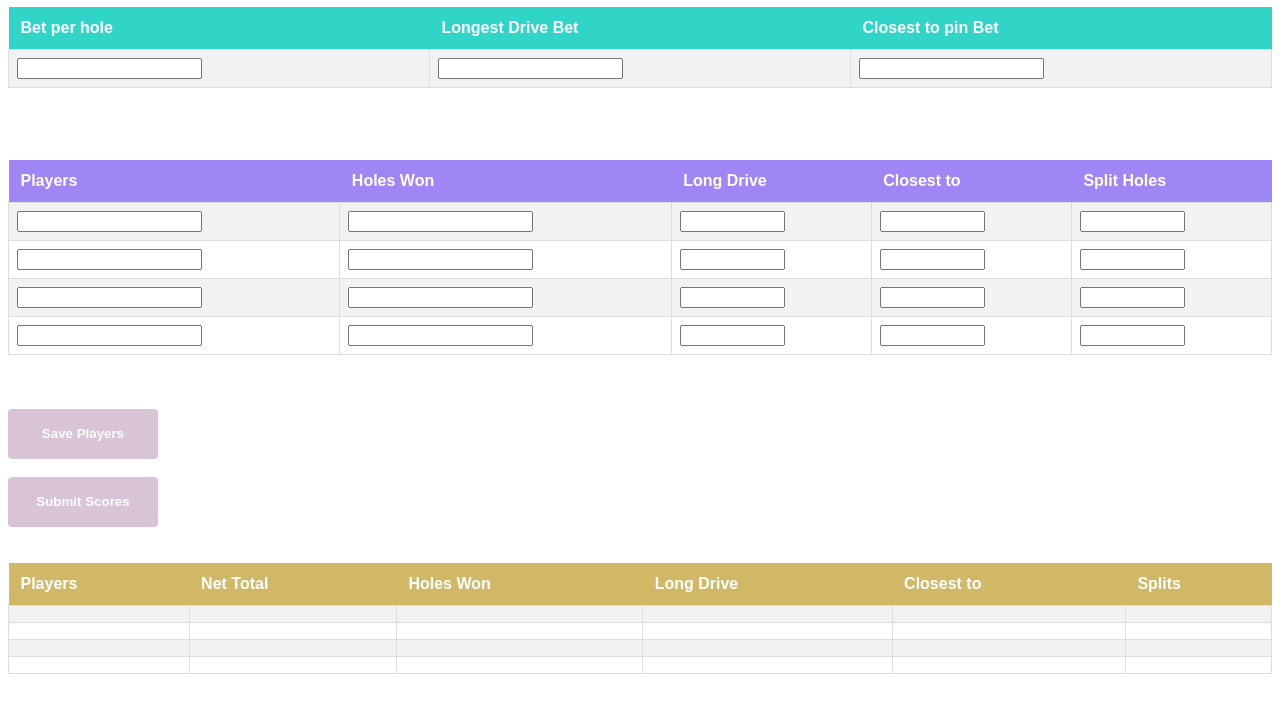
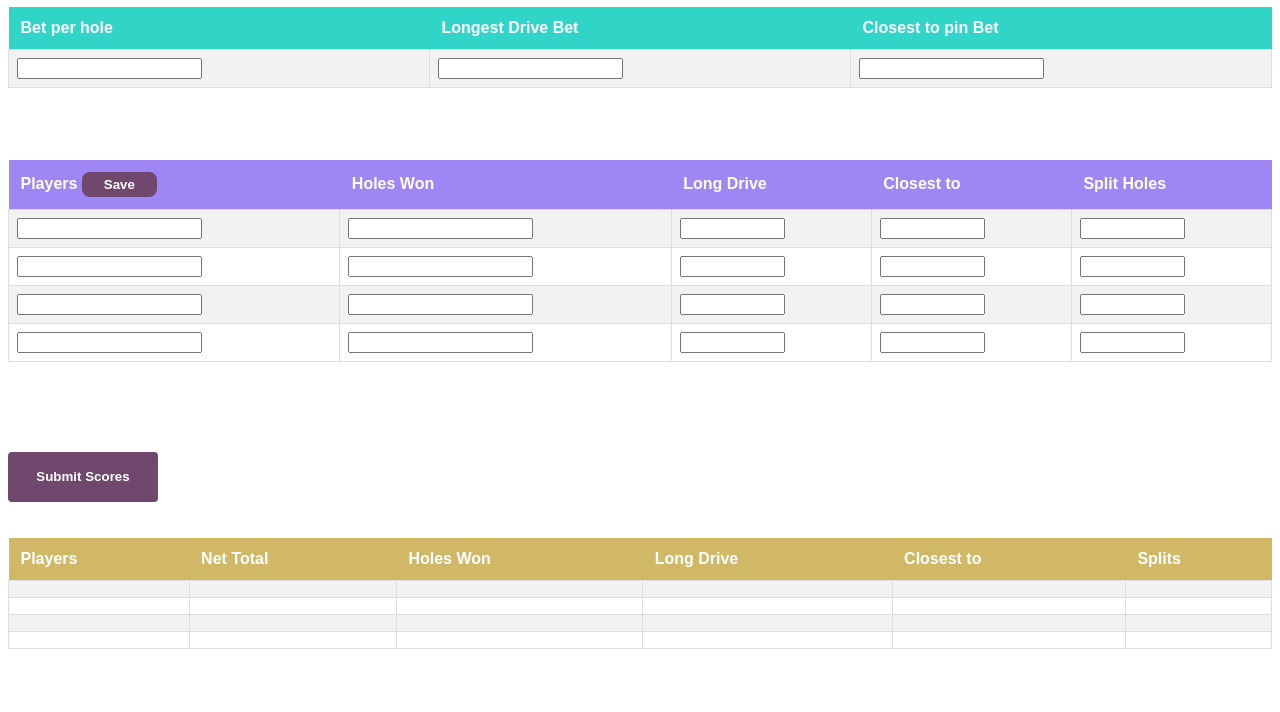
Before and after one commit to derekpyoung/golfMath, a plain HTML site: page index.html in a window 1280 px wide. Shown: the part 84-796 px from the top of the page. Drawn offline with Linux system fonts and the light colour scheme.

Commit message:
more css changes

```diff
--- a/index.html
+++ b/index.html
@@ -33,7 +33,7 @@
   <div class="wins">
     <table id="playerInputs">
       <tr>
-        <th>Players</th>
+        <th> Players <button id="btn-players" type="button" onclick= save(); >Save</button></th>
         <th>Holes Won</th>
         <th>Long Drive</th>
         <th>Closest to</th>
@@ -75,7 +75,7 @@
 </table>
 
 <br><br><br>
-<button id="btn-players" type="button" onclick= save(); >Save Players</button>
+
 <br>
 <!-- <p>Save players then enter and submit score.</p> -->
 <br>
--- a/style.css
+++ b/style.css
@@ -17,16 +17,32 @@ H1{
 }
 
 
-#btn, #btn-players{
+#btn{
   border-radius: 4px;
     padding: 10px;
     height: 50px;
     width: 150px;
-    background-color: #D9C3D7;
+    background-color: #70486d;
     color: white;
     font-weight: bold;
     border: none;
     align-items: center;
+}
+
+#btn:hover, #btn-players:hover{
+  background-color: #D9C3D7;
+}
+
+
+#btn-players {
+  border-radius: 8px;
+  height: 25px;
+  width: 75px;
+  background-color: #70486d;
+  color: white;
+  font-weight: bold;
+  border: none;
+  align-items: center;
 }
 .perClosestCost{
   display: block;
```
